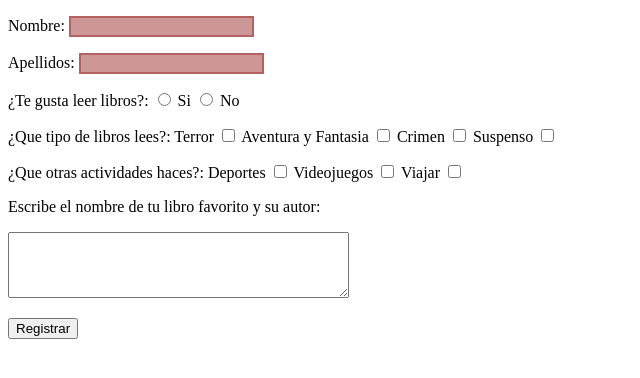
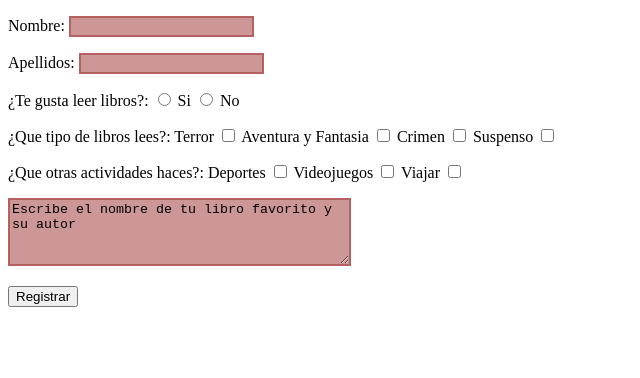
Before and after one commit to lul1/tarea-2-prom-3, a website: page public/index.html in a window 1280 px wide. Shown: the whole page, without its empty margins (0-640 px from the left). Drawn offline with nearby package versions, Linux system fonts and the light colour scheme.

Commit message:
commit en clase

```diff
--- a/package.json
+++ b/package.json
@@ -8,14 +8,14 @@
   },
   "repository": {
     "type": "git",
-    "url": "git+https://github.com/lul1/sync-async-form.git"
+    "url": "git+https://github.com/lul1/tarea-2-prom-3"
   },
   "author": "",
   "license": "ISC",
   "bugs": {
-    "url": "https://github.com/lul1/sync-async-form/issues"
+    "url": "https://github.com/lul1/tarea-2-prom-3"
   },
-  "homepage": "https://github.com/lul1/sync-async-form#readme",
+  "homepage": "https://github.com/lul1/tarea-2-prom-3-form#readme",
   "dependencies": {
     "body-parser": "^1.18.2",
     "express": "^4.16.2"
--- a/public/index.html
+++ b/public/index.html
@@ -56,9 +56,8 @@
             <input type="checkbox" name="hobby" value="travel" id="Viajar">
         </p>
 
-            <label for="">Escribe el nombre de tu libro favorito y su autor:</label>
-            <p>
-            <textarea name="comentario" rows="4" cols="40" id="comentario"></textarea>
+        <p>
+            <textarea name="comentario" rows="4" cols="40" id="comentario">Escribe el nombre de tu libro favorito y su autor</textarea>
         </p>
 
 
--- a/public/main.css
+++ b/public/main.css
@@ -2,3 +2,8 @@
   background-color: rgba(152, 38, 38, 0.48);
 	border: 2px solid rgba(152, 38, 38, 0.48);
 }
+
+#comentario {
+  background-color: rgba(152, 38, 38, 0.48);
+  border: 2px solid rgba(152, 38, 38, 0.48);
+}
--- a/public/main.js
+++ b/public/main.js
@@ -3,10 +3,11 @@ $(document).ready(function(){
     $('input[type="submit"]').on("click",function(event){
         event.preventDefault();
 
-        var first_name = $('#first_name').val(); //first_name
-        var last_name = $('#last_name').val(); //last_name
+        var first_name = $('#first_name').val();
+        var last_name = $('#last_name').val();
         var answer = $('input[name="answer"]:checked').val();
         var comentario = $('#comentario').val();
+
         var type = $('input[name="type"]:checked');
         var types = new Array();
 
@@ -14,6 +15,7 @@ $(document).ready(function(){
           var temp_type = type[i];
           types.push(temp_type.value);
         }
+
         var hobby = $('input[name="hobby"]:checked');
         var hobbies = new Array();
 
@@ -21,6 +23,7 @@ $(document).ready(function(){
           var temp_hobby = hobby[i];
           hobbies.push(temp_hobby.value);
         }
+
 
         var payload = {
           'first_name':first_name,
--- a/server.js
+++ b/server.js
@@ -17,8 +17,6 @@ app.post("/find", (request, response) => {
       console.log(request.body.comentario);
 
 
-
-
       response.json({"method": "post", "success": true});
 });
 app.get("/find", (request, response) => {
@@ -30,7 +28,6 @@ app.get("/find", (request, response) => {
       console.log(request.query.comentario);
 
 
-
       response.json({"method": "get", "success": true});
 });
 
```
